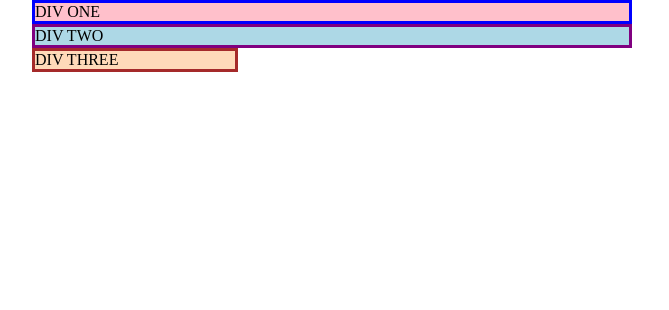
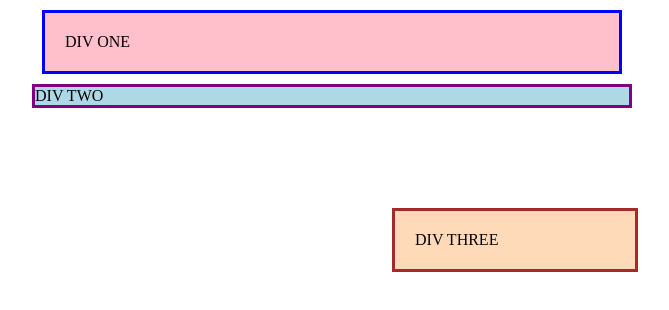
Before and after one commit to spiralknightx/Margin-and-Padding, a plain HTML site: page index.html in a window 1280 px wide. Shown: the whole page, without its empty margins (308-977 px from the left). Drawn offline with Linux system fonts and the light colour scheme.

Commit message:
Exercise 1 Completed

```diff
--- a/style.css
+++ b/style.css
@@ -7,15 +7,15 @@ body {
     background: pink;
     border: 3px solid blue;
     /* CHANGE ME */
-    padding: 0px;
-    margin: 0px;
+    padding:20px;
+    margin: 10px;
   }
 
   .two {
     background: lightblue;
     border: 3px solid purple;
     /* CHANGE ME */
-    margin-bottom: 0px;
+    margin-bottom: 100px;
   }
 
   .three {
@@ -23,6 +23,6 @@ body {
     border: 3px solid brown;
     width: 200px;
     /* CHANGE ME */
-    padding: 0px;
-    margin-left: 0px;
+    padding: 20px;
+    margin-left: 360px;
   }
```
